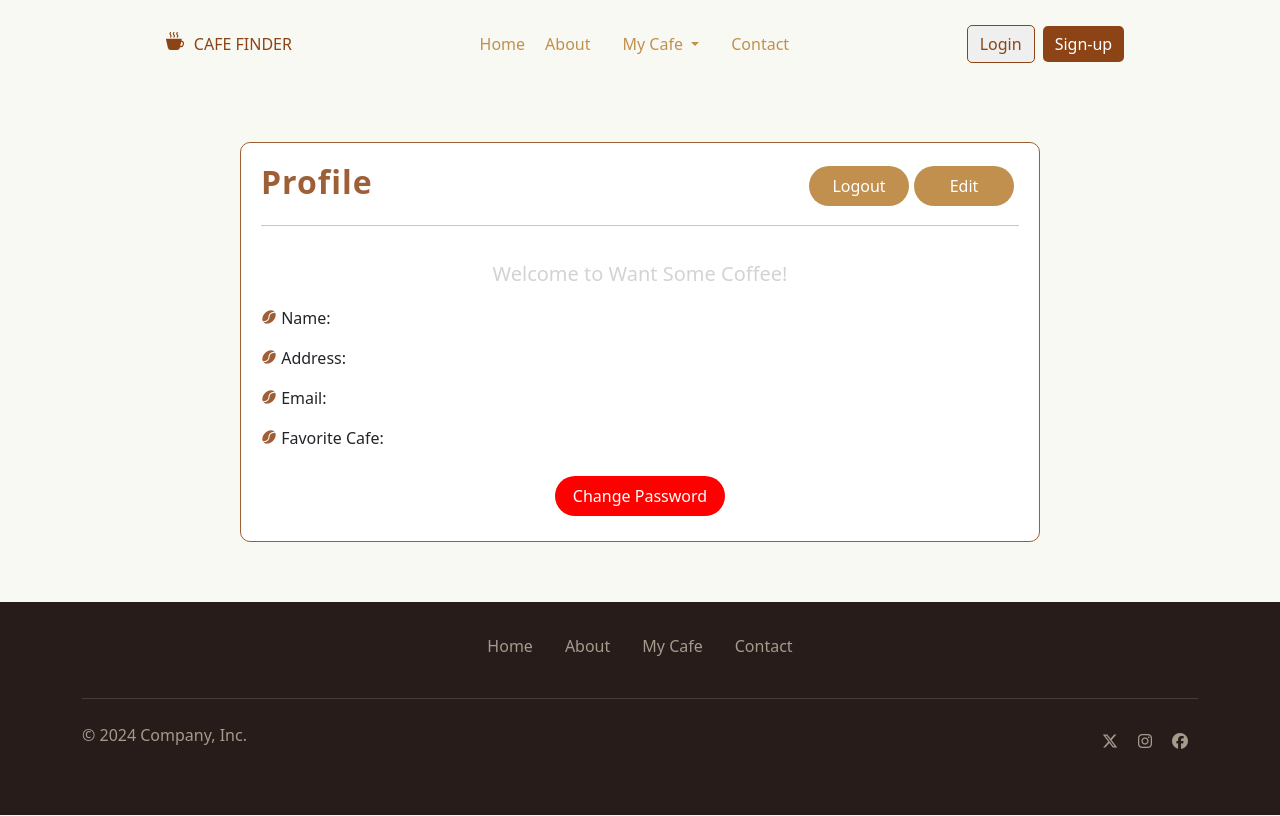
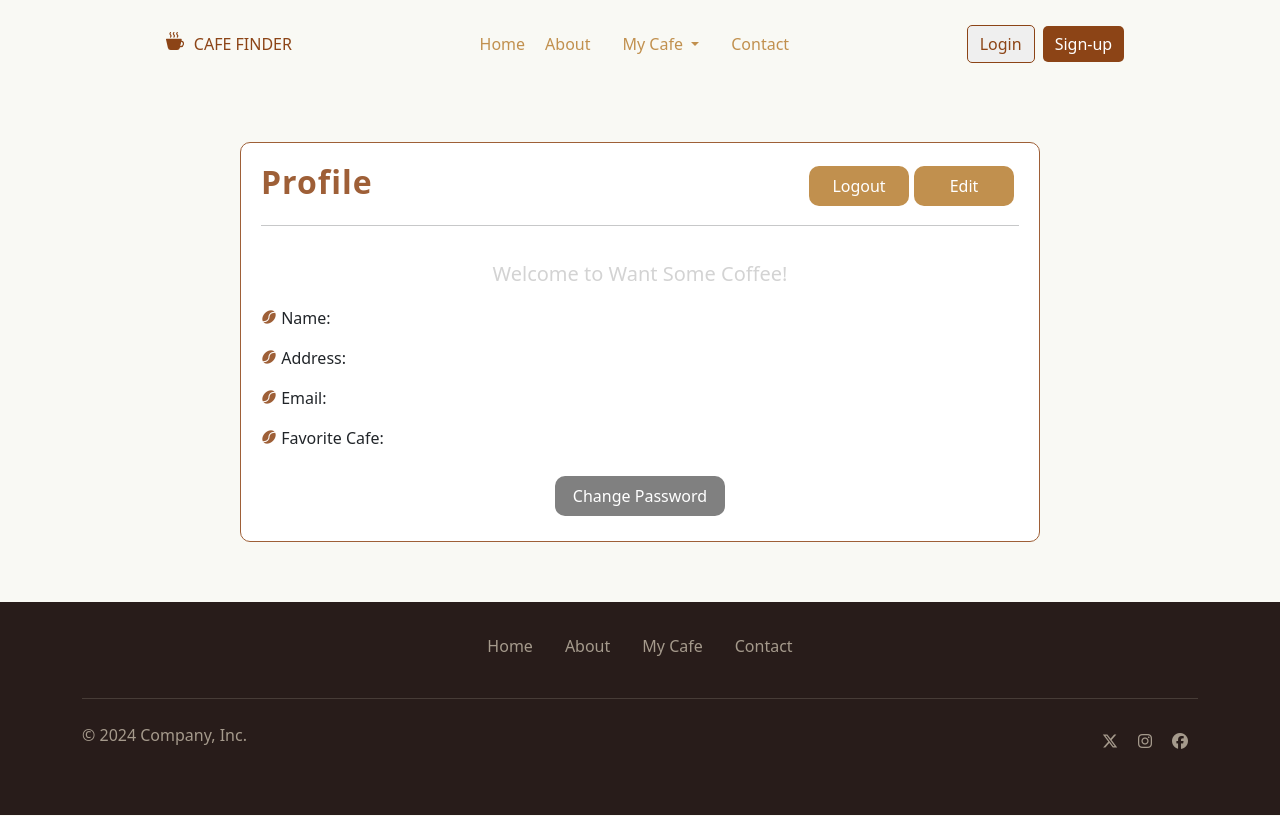
Before and after one commit to want-some-coffee/want-some-coffee, a website: page membership/profile.html in a window 1280 px wide. Drawn offline with nearby package versions, Linux system fonts and the light colour scheme; no server answers; files whose address does not match are found by name; a web font is replaced by a local one.

Commit message:
btn design change

```diff
--- a/css/membership.css
+++ b/css/membership.css
@@ -298,7 +298,7 @@ option[disabled]:first-child {
     margin-right: 5px;
     width: 100px;
     height: 40px;
-    border-radius: 30px;
+    border-radius: 10px;
     background-color: #C1904E;
     color: white;
 }
@@ -312,8 +312,8 @@ option[disabled]:first-child {
     margin-right: 5px;
     width: 170px;
     height: 40px;
-    border-radius: 30px;
-    background-color: red;
+    border-radius: 10px;
+    background-color: grey;
     color: white;
     margin: 10px;
 }
@@ -324,8 +324,8 @@ option[disabled]:first-child {
 }
 
 .profile-pwchange-btn:hover {
-    background-color: rgb(255, 83, 83);
-    color: white;
+    background-color: lightgrey;
+    color: black;
 }
 
 /* .edit-save-btn {
@@ -359,7 +359,7 @@ option[disabled]:first-child {
 .profile-custom-modal button {
     background-color: #C1904E;
     color: white;
-    border-radius: 30px;
+    border-radius: 10px;
     border: none;
 }
 
```
